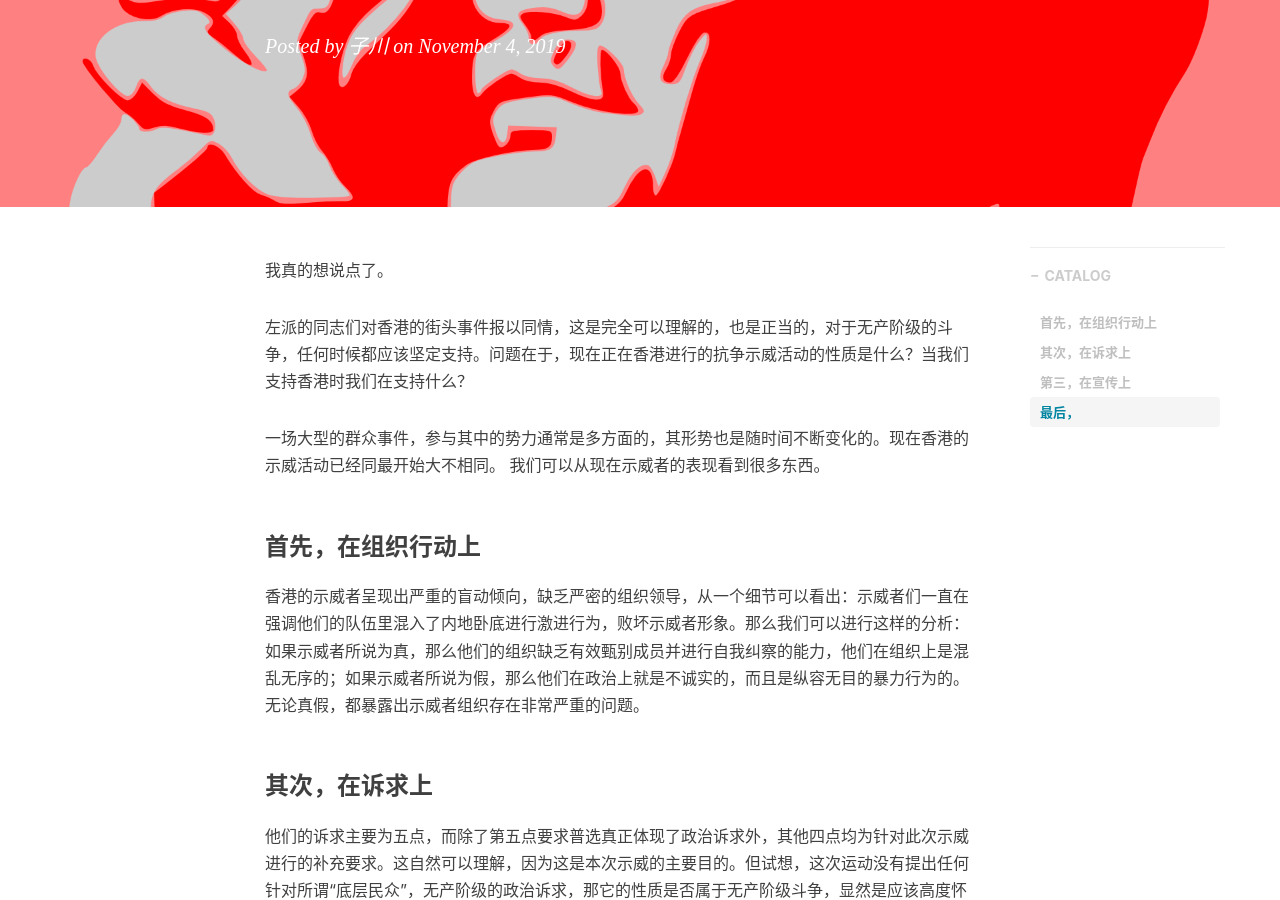
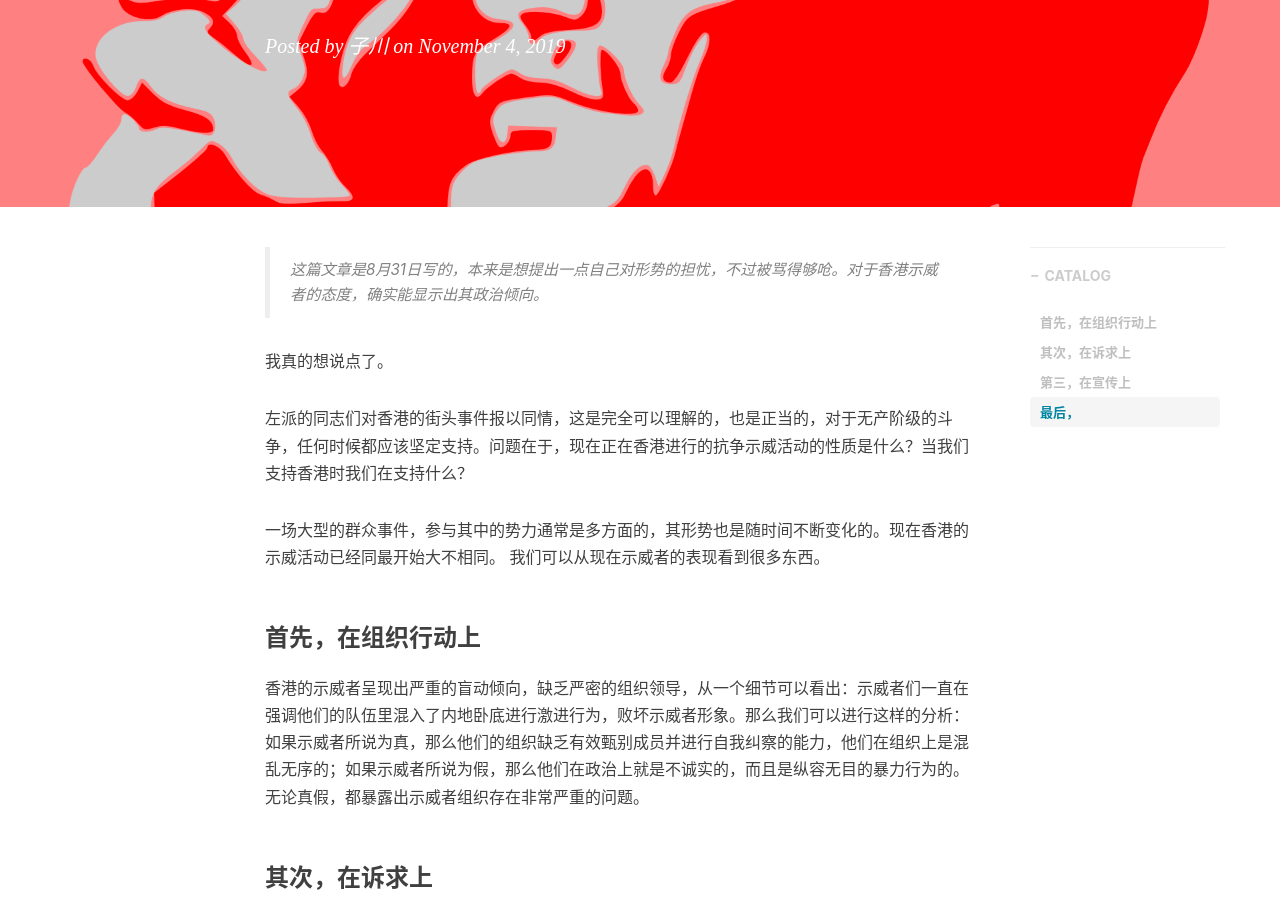
Before and after one commit to YelonhimX/YelonhimX.github.io, a Jekyll site: the page built from _posts/2019-11-06-leftside-think.md, in a window 1280 px wide and 900 px high, scrolled down 316 px. Built offline with Jekyll 4.4.1, drawn with Linux system fonts in a browser that asks for light colours; nearby versions of some CDN libraries; comment, search, counter and statistics services are not loaded.

Commit message:
2019-11-04 15:24:19添加批注

```diff
--- a/_posts/2019-11-06-leftside-think.md
+++ b/_posts/2019-11-06-leftside-think.md
@@ -12,6 +12,8 @@ tags:
     - 社会
     - 思想
 ---
+
+>这篇文章是8月31日写的，本来是想提出一点自己对形势的担忧，不过被骂得够呛。对于香港示威者的态度，确实能显示出其政治倾向。
 
 我真的想说点了。
 
```
